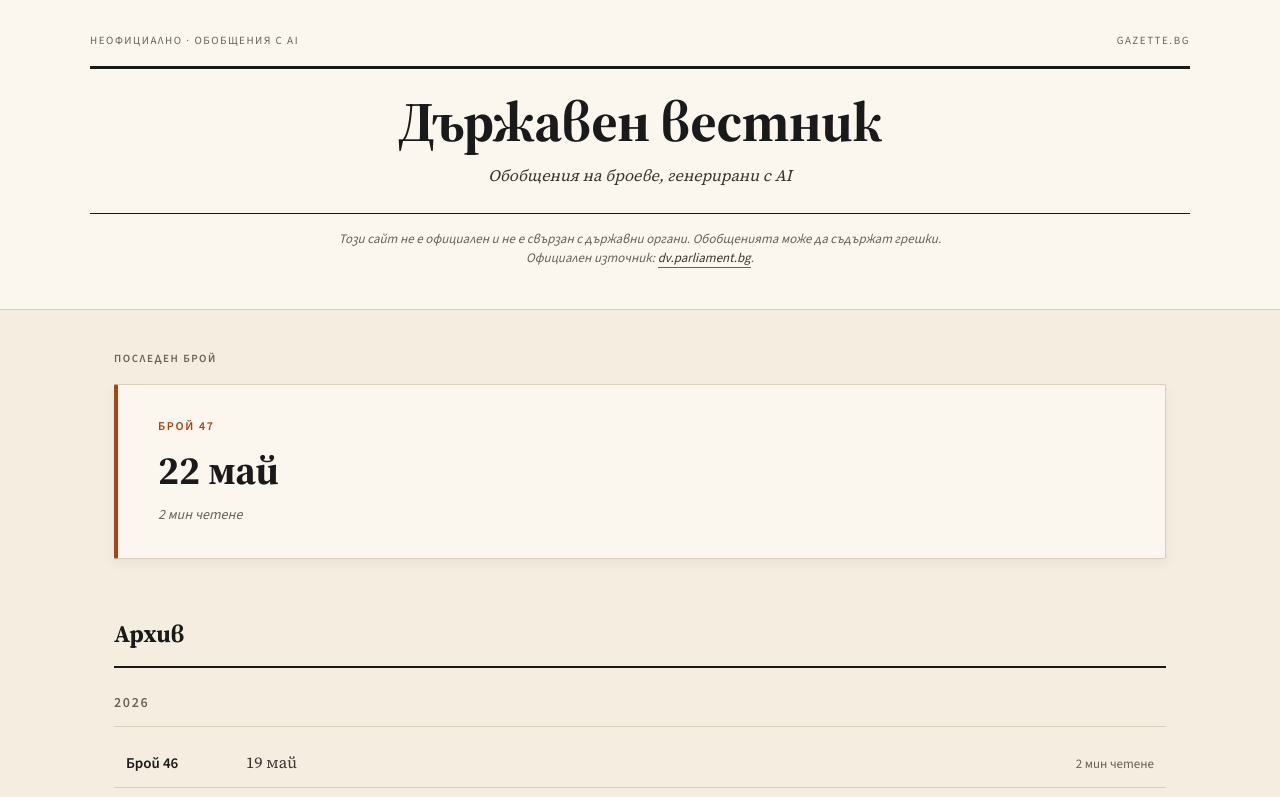
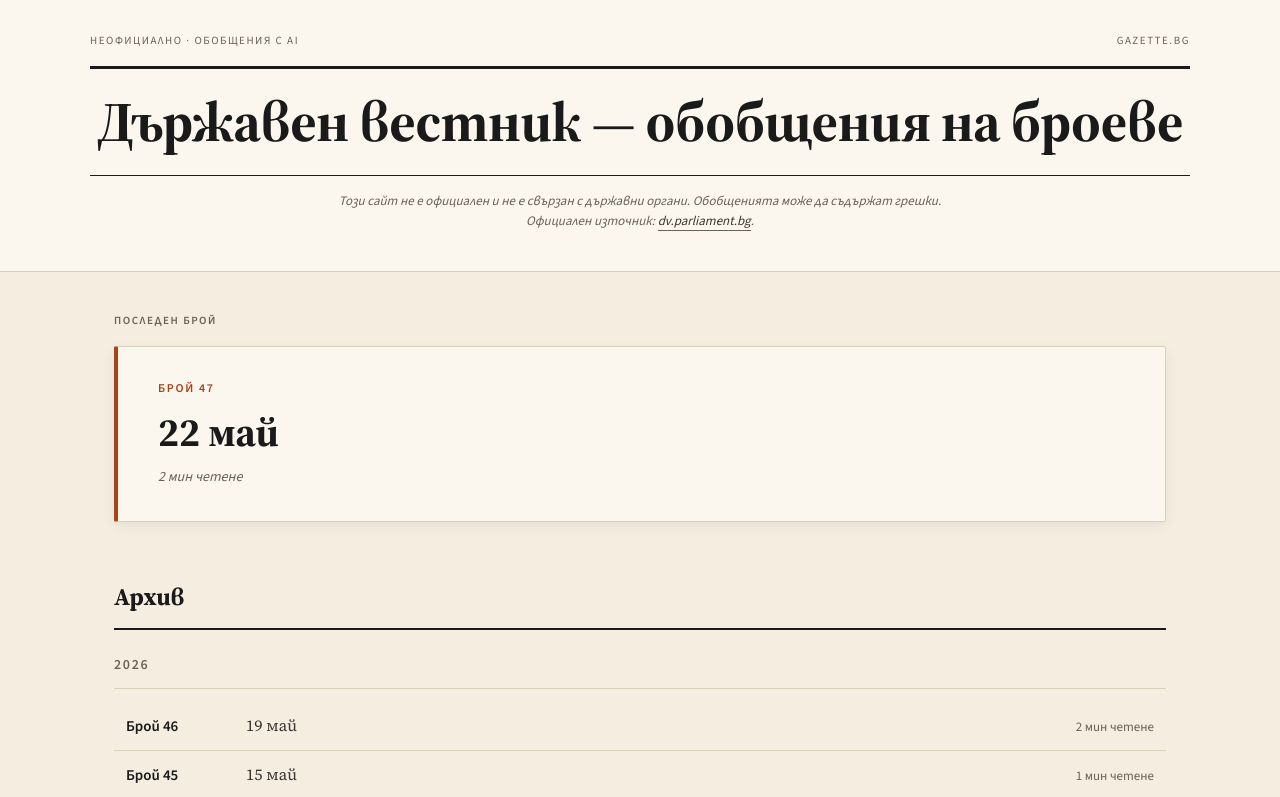
Before and after one commit to otsirh/gazette.bg, a website: page index.html in a window 1280 px wide. Shown: the top 797 px of the page. Drawn offline with Linux system fonts and the light colour scheme.

Commit message:
Expand H1 with descriptive subtitle text
Extends the H1 from "Държавен вестник" to "Държавен вестник —
обобщения на броеве" so it exceeds the 20-char SEO minimum and
carries more keyword weight. Removes the now-redundant subtitle.

Co-Authored-By: Claude Opus 4.7 (1M context) <noreply@anthropic.com>

```diff
--- a/index.html
+++ b/index.html
@@ -14,7 +14,7 @@
     <meta property="og:url" content="https://gazette.bg/" />
     <meta property="og:locale" content="bg_BG" />
     <link rel="preload" as="font" type="font/woff2" href="/fonts/source-sans-3-cyrillic.woff2" crossorigin />
-    <link rel="stylesheet" href="/src/css/styles.css?v=2.4.0" />
+    <link rel="stylesheet" href="/src/css/styles.css?v=2.5.0" />
     <script>
         if (/^\/issue\/\d+\/\d+\/?$/i.test(location.pathname)) {
             document.documentElement.classList.add('initial-issue-route');
@@ -29,8 +29,7 @@
                 <span>gazette.bg</span>
             </div>
             <div class="masthead-rule masthead-rule-top" aria-hidden="true"></div>
-            <h1 class="masthead-title">Държавен вестник</h1>
-            <p class="masthead-subtitle">Обобщения на броеве, генерирани с AI</p>
+            <h1 class="masthead-title">Държавен вестник — обобщения на броеве</h1>
             <div class="masthead-rule masthead-rule-bottom" aria-hidden="true"></div>
             <p class="masthead-disclaimer">Този сайт не е официален и не е свързан с държавни органи. Обобщенията може да съдържат грешки. Официален източник: <a href="https://dv.parliament.bg" target="_blank" rel="noopener">dv.parliament.bg</a>.</p>
         </div>
--- a/src/css/styles.css
+++ b/src/css/styles.css
@@ -138,16 +138,8 @@ html.initial-issue-route #issue-view { display: block; }
     font-weight: 700;
     letter-spacing: -0.01em;
     line-height: 1.05;
-    margin: var(--gap-lg) 0 var(--gap-sm);
+    margin: var(--gap-lg) 0;
     color: var(--text);
-}
-
-.masthead-subtitle {
-    font-family: var(--font-serif);
-    font-style: italic;
-    font-size: 1rem;
-    color: var(--text-soft);
-    margin: 0 0 var(--gap-lg);
 }
 
 .masthead-disclaimer {
```
